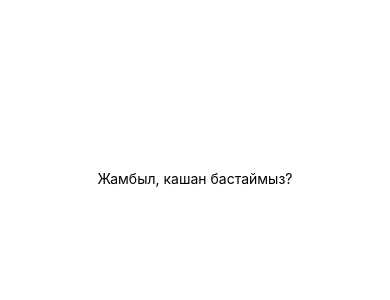
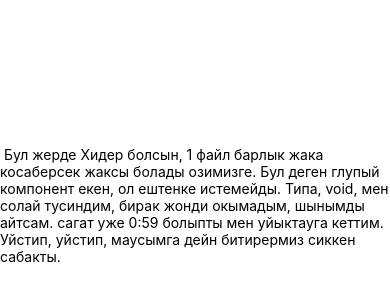
Before and after one commit to zhambylgaziz/sprint, a React Native app: screen / in a window 390 px wide. Shown: the part 244-544 px from the top of the page. Built offline with nearby package versions, Linux system fonts and the light colour scheme.

Commit message:
Update App.js

```diff
--- a/App.js
+++ b/App.js
@@ -1,12 +1,10 @@
 import React from 'react';
 import { StyleSheet, Text, View } from 'react-native';
-
+import Header from './assets/Header';
 export default class App extends React.Component {
   render() {
     return (
-      <View style={styles.container}>
-        <Text>Жамбыл, кашан бастаймыз?</Text>
-      </View>
+      <Header title = {'Header'} />
     );
   }
 }
```
